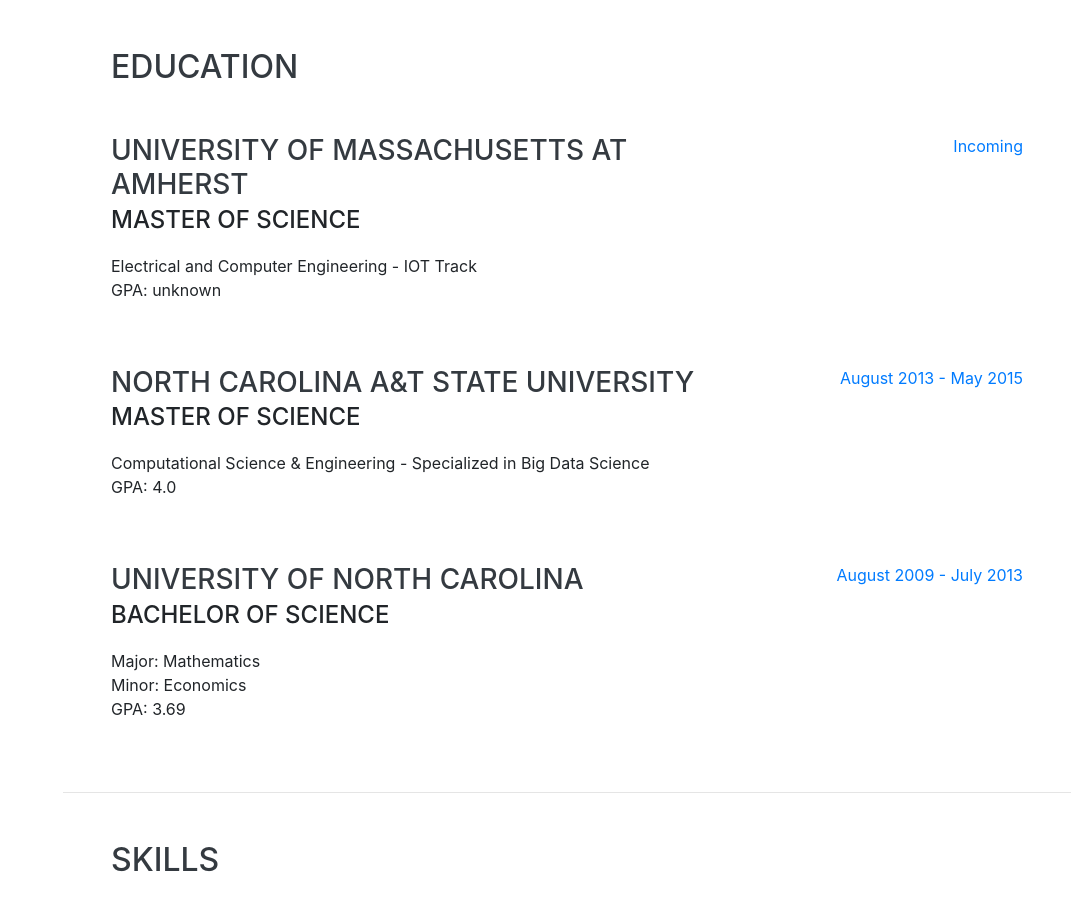
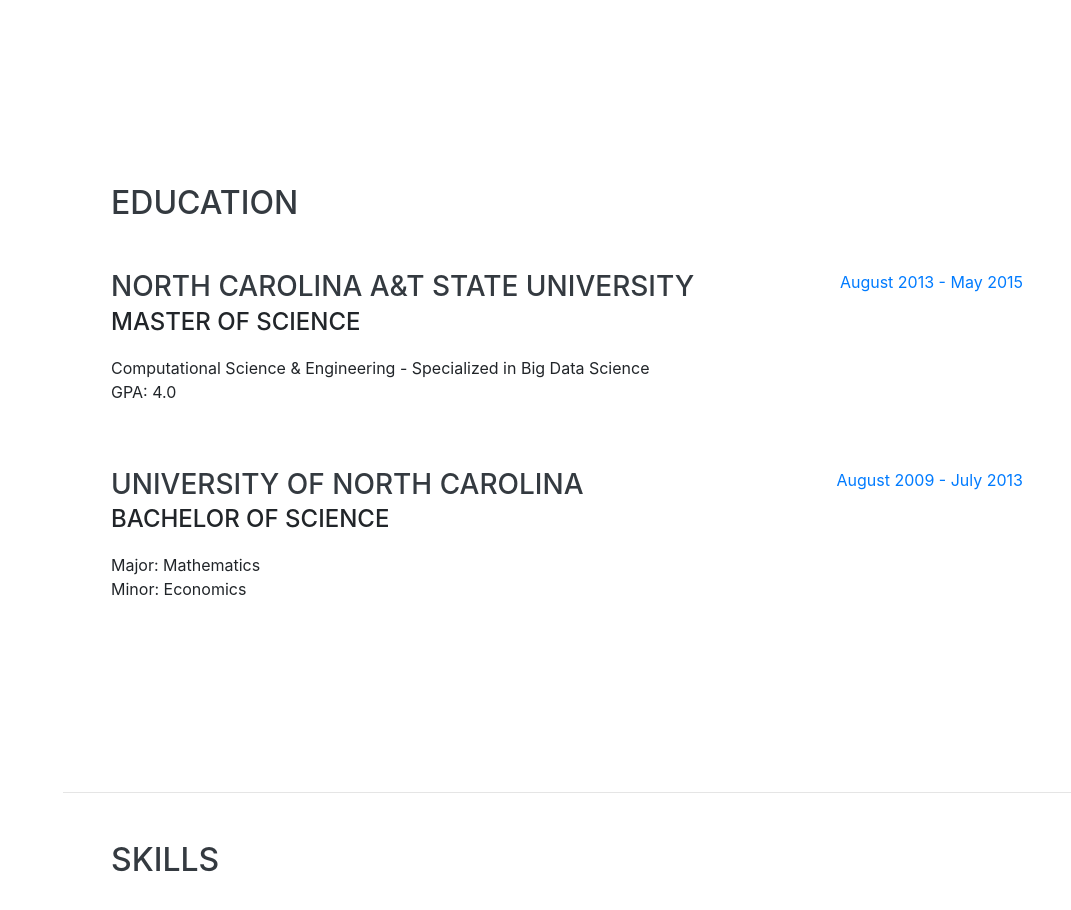
Before and after one commit to yanglududu/cv, a website with bundled scripts: page index.html in a window 1280 px wide. Shown: the part 3480-4390 px from the top of the page, without its empty margins (209-1280 px from the left). Built offline with nearby package versions, Linux system fonts and the light colour scheme; a web font is replaced by a local one.

Commit message:
Update index.html

```diff
--- a/index.html
+++ b/index.html
@@ -179,18 +179,6 @@
 
         <div class="resume-item d-flex flex-column flex-md-row justify-content-between mb-5">
           <div class="resume-content">
-            <h3 class="mb-0">University of Massachusetts at Amherst</h3>
-            <div class="subheading mb-3">Master of Science</div>
-            <div>Electrical and Computer Engineering - IOT Track</div>
-            <p>GPA: unknown</p>
-          </div>
-          <div class="resume-date text-md-right">
-            <span class="text-primary">Incoming</span>
-          </div>
-        </div>
-
-        <div class="resume-item d-flex flex-column flex-md-row justify-content-between mb-5">
-          <div class="resume-content">
             <h3 class="mb-0">North Carolina A&T State University</h3>
             <div class="subheading mb-3">Master of Science</div>
             <div>Computational Science & Engineering - Specialized in Big Data Science</div>
@@ -207,7 +195,6 @@
             <div class="subheading mb-3">Bachelor of Science</div>
             <div>Major: Mathematics</div>
             <div>Minor: Economics</div>
-            <p>GPA: 3.69</p>
           </div>
           <div class="resume-date text-md-right">
             <span class="text-primary">August 2009 - July 2013</span>
```
